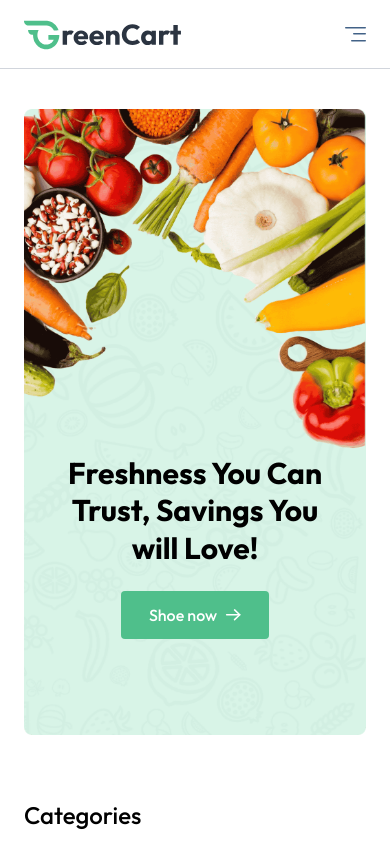
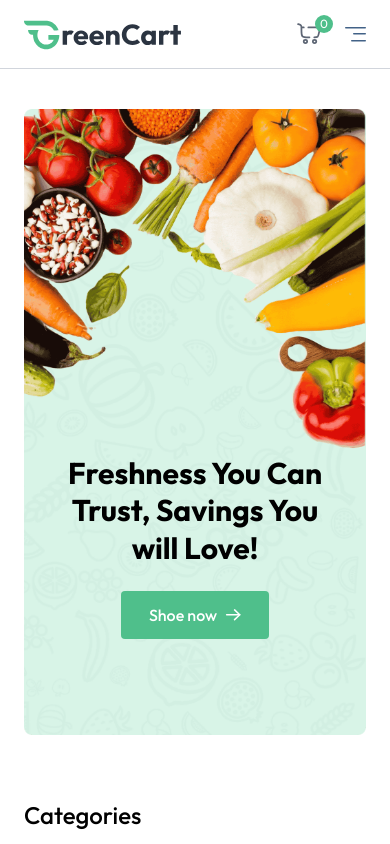
Before and after one commit to gautam160802/GreenCart, a React (Vite) app: page / in a window 390 px wide. Shown: the top 844 px of the page. Built offline with nearby package versions, Linux system fonts and the light colour scheme.

Commit message:
complete working to add to Cart

```diff
--- a/src/components/Navbar.jsx
+++ b/src/components/Navbar.jsx
@@ -12,6 +12,7 @@
     navigate,
     setSearchQuery,
     searchQuery,
+    getCartCount,
   } = useAppContext();
 
   const logout = async () => {
@@ -57,7 +58,7 @@
             className="w-6 opacity-80"
           />
           <button className="absolute -top-2 -right-3 text-xs text-white bg-primary w-[18px] h-[18px] rounded-full">
-            3
+            {getCartCount()}
           </button>
         </div>
 
@@ -88,15 +89,29 @@
           </div>
         )}
       </div>
-
+      <div className="flex items-center gap-6 sm:hidden">
+        <div
+          onClick={() => navigate("/cart")}
+          className="relative cursor-pointer"
+        >
+          <img
+            src={assets.nav_cart_icon}
+            alt="cart"
+            className="w-6 opacity-80"
+          />
+          <button className="absolute -top-2 -right-3 text-xs text-white bg-primary w-[18px] h-[18px] rounded-full">
+            {getCartCount()}
+          </button>
+        </div>
         <button
           onClick={() => (open ? setOpen(false) : setOpen(true))}
           aria-label="Menu"
-        className="sm:hidden"
+          className=""
         >
           {/* Menu Icon SVG */}
           <img src={assets.menu_icon} alt="menu" />
         </button>
+      </div>
 
       {/* Mobile Menu */}
       {open && (
--- a/src/context/AppContext.jsx
+++ b/src/context/AppContext.jsx
@@ -56,6 +56,25 @@
     setCartItems(cartData);
   };
 
+  const getCartCount = () => {
+    let totalCount = 0;
+    for (const item in cartItems) {
+      totalCount += cartItems[item];
+    }
+    return totalCount;
+  };
+
+  const getCartAmount = () => {
+    let totalAmount = 0;
+    for (const items in cartItems) {
+      let itemInfo = products.find((product) => product._id === items);
+      if (cartItems[items] > 0) {
+        totalAmount += itemInfo.offerPrice * cartItems[items];
+      }
+    }
+    return Math.floor(totalAmount * 100) / 100;
+  };
+
   useEffect(() => {
     fetchProducts();
   }, []);
@@ -76,6 +95,8 @@
     cartItems,
     searchQuery,
     setSearchQuery,
+    getCartAmount,
+    getCartCount,
   };
 
   return <AppContext.Provider value={value}>{children}</AppContext.Provider>;
```
Lines whose indentation alone changed are shown as unchanged.
